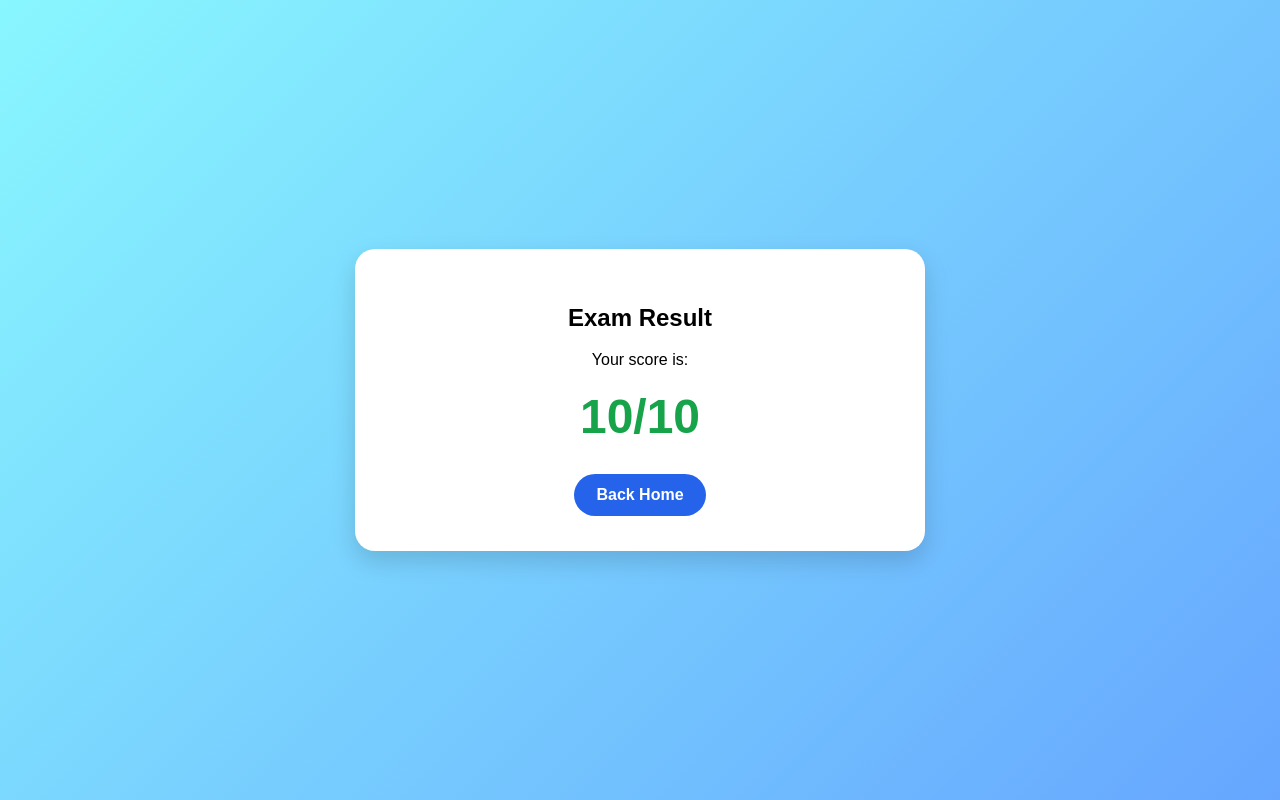
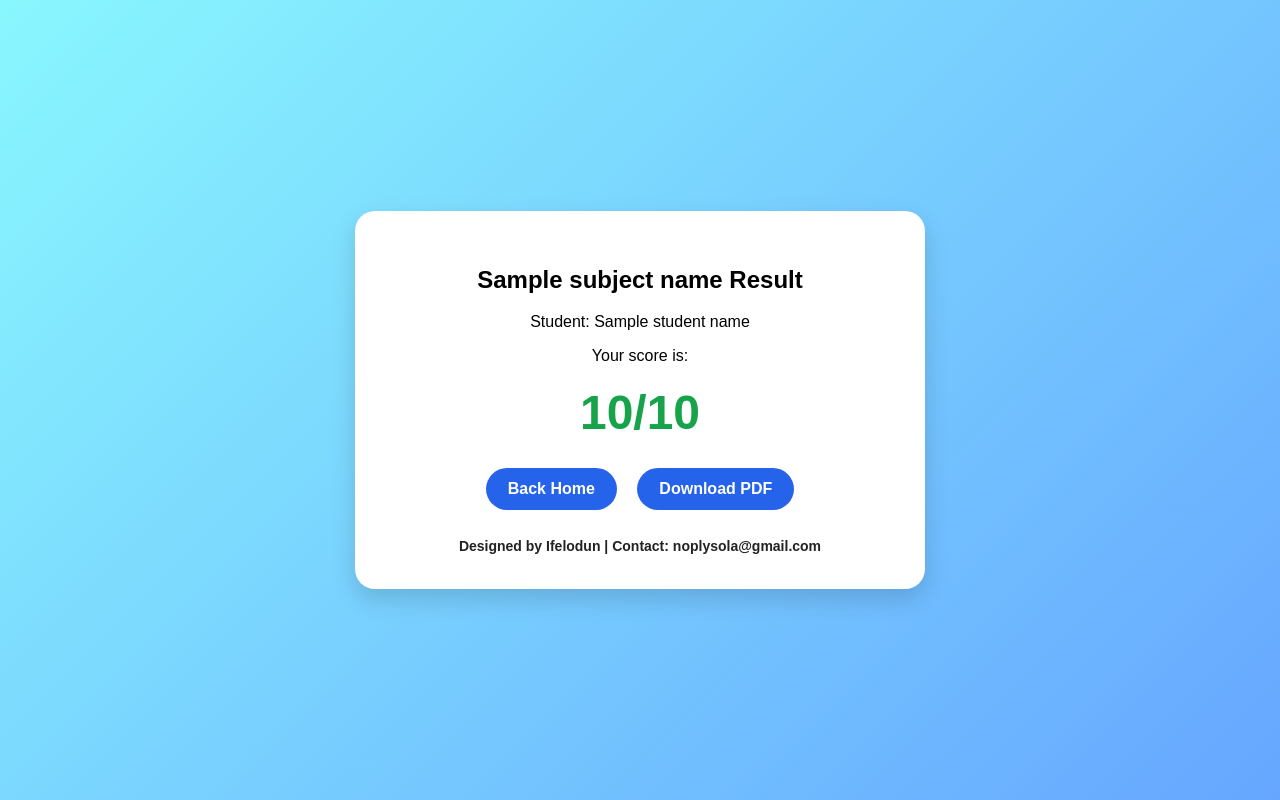
Before and after one commit to ifelodun/IFELODUN-CSC-201-CBT-System-, a Flask app: template templates/result.html in a window 1280 px wide. Run offline with Flask 3, Linux system fonts and the light colour scheme; the template is opened without the code that fills it: most values are stand-ins (such as "Sample title", 1, 10 or a date in 2020).

Commit message:
Update result.html

```diff
--- a/templates/result.html
+++ b/templates/result.html
@@ -39,17 +39,31 @@
             background:#2563eb;
             color:white;
             font-weight:bold;
-            margin-top:10px;
+            margin:8px;
+        }
+
+        .footer {
+            margin-top: 20px;
+            color: #222;
+            font-size: 14px;
+            font-weight: bold;
         }
     </style>
 </head>
 <body>
 
     <div class="card">
-        <h2>Exam Result</h2>
+        <h2>{{ subject_name }} Result</h2>
+        <p>Student: {{ student_name }}</p>
         <p>Your score is:</p>
         <div class="score">{{ score }}/{{ total }}</div>
+
         <a href="/home" class="btn">Back Home</a>
+        <a href="/download_result/{{ result_id }}" class="btn">Download PDF</a>
+
+        <div class="footer">
+            Designed by Ifelodun | Contact: noplysola@gmail.com
+        </div>
     </div>
 
 </body>
```
